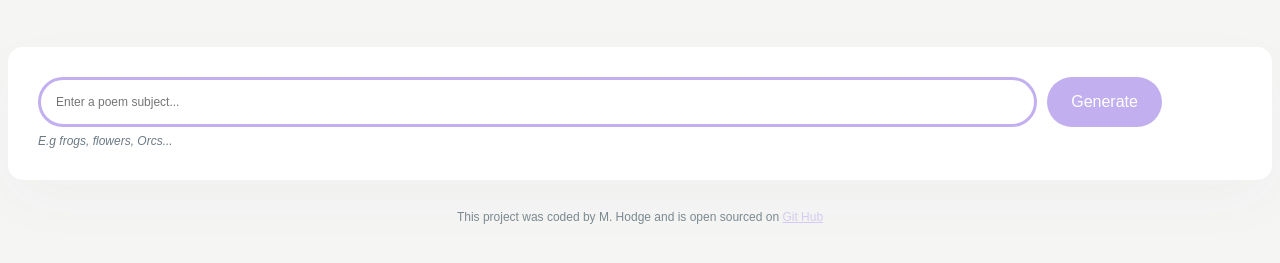
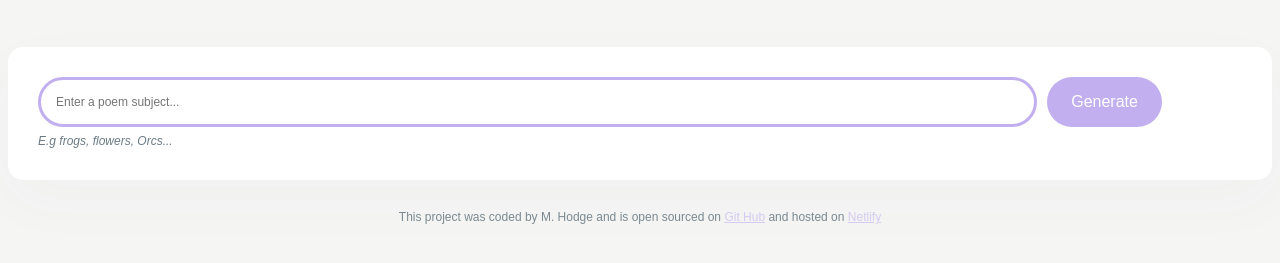
Before and after one commit to mackenziewhodge/poem-generator-ai, a plain HTML site: page index.html in a window 1280 px wide. Shown: the part 177-440 px from the top of the page. Drawn offline with nearby package versions, Linux system fonts and the light colour scheme.

Commit message:
added netlify link

```diff
--- a/index.html
+++ b/index.html
@@ -41,6 +41,12 @@
       >
         Git Hub</a
       >
+      and hosted on
+      <a
+        href="https://ai-poem-generator-project-2025.netlify.app/"
+        target="_blank"
+        >Netlify</a
+      >
     </footer>
     <script src="src/index.js"></script>
   </body>
```
